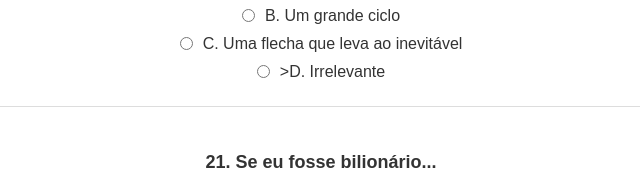
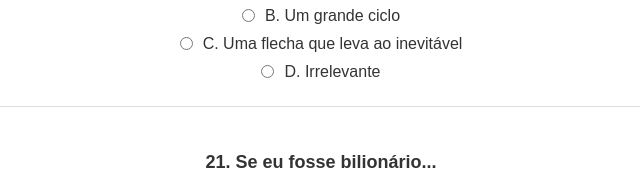
Before and after one commit to WandreyAguiar/Teste-de-perfil-comportamental, a plain HTML site: page index.html in a window 1280 px wide. Shown: the part 4161-4340 px from the top of the page, 319-959 px from the left. Drawn offline with Linux system fonts and the light colour scheme.

Commit message:
Add files via upload

```diff
--- a/index.html
+++ b/index.html
@@ -593,7 +593,7 @@
                 </div>
                 <div class="option-item">
                     <input type="radio" name="q20" value="s4" id="q20d">
-                    <label for="q20d">>D. Irrelevante </label>
+                    <label for="q20d">D. Irrelevante </label>
                 </div>
             </div>
         </div>
```
